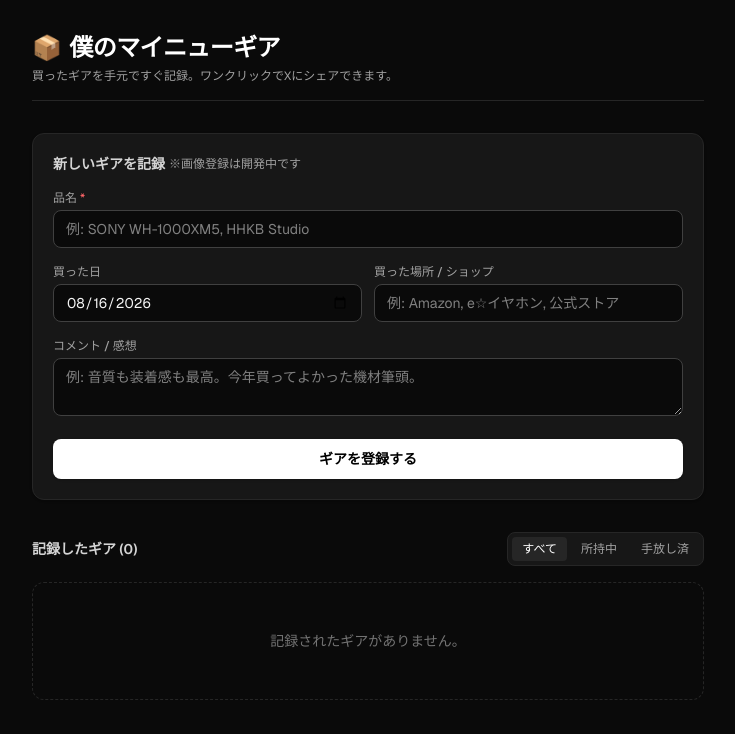
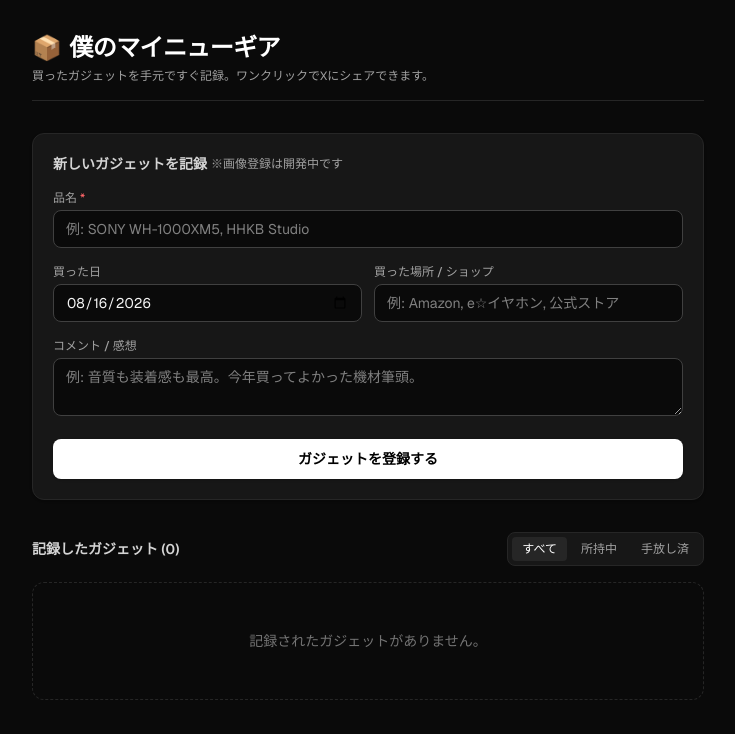
Before and after one commit to amiami/my_new_gear, a Next.js app: page / in a window 1280 px wide. Shown: the top 734 px of the page, without its empty margins (272-1007 px from the left). Built offline with nearby package versions, Linux system fonts and the light colour scheme.

Commit message:
style: 文言変更

```diff
--- a/app/layout.tsx
+++ b/app/layout.tsx
@@ -13,8 +13,8 @@ const geistMono = Geist_Mono({
 });
 
 export const metadata: Metadata = {
-  title: "Create Next App",
-  description: "Generated by create next app",
+  title: "僕のマイニューギア",
+  description: "購入したガジェットを簡単に記録・Xへシェアできるアプリ",
 };
 
 export default function RootLayout({ children }: LayoutProps<"/">) {
--- a/app/page.tsx
+++ b/app/page.tsx
@@ -106,7 +106,7 @@ export default function MyNewGearApp() {
             <span>📦</span> 僕のマイニューギア
           </h1>
           <p className="text-xs text-neutral-400 mt-1">
-            買ったギアを手元ですぐ記録。ワンクリックでXにシェアできます。
+            買ったガジェットを手元ですぐ記録。ワンクリックでXにシェアできます。
           </p>
         </header>
 
@@ -114,7 +114,7 @@ export default function MyNewGearApp() {
         <section className="bg-neutral-900 border border-neutral-800 rounded-xl p-5 shadow-sm">
           <div className="flex items-center mb-4">
             <h2 className="text-sm font-semibold text-neutral-300 me-1">
-              新しいギアを記録
+              新しいガジェットを記録
             </h2>
             <p className="text-xs text-neutral-400">※画像登録は開発中です</p>
           </div>
@@ -176,16 +176,16 @@ export default function MyNewGearApp() {
               type="submit"
               className="w-full py-2.5 bg-white text-black font-semibold rounded-lg text-sm hover:bg-neutral-200 transition-colors shadow"
             >
-              ギアを登録する
+              ガジェットを登録する
             </button>
           </form>
         </section>
 
-        {/* ギア一覧 */}
+        {/* ガジェット一覧 */}
         <section className="space-y-4">
           <div className="flex items-center justify-between">
             <h2 className="text-sm font-semibold text-neutral-300">
-              記録したギア ({filteredGears.length})
+              記録したガジェット ({filteredGears.length})
             </h2>
 
             {/* フィルタータブ */}
@@ -208,7 +208,7 @@ export default function MyNewGearApp() {
 
           {filteredGears.length === 0 ? (
             <div className="text-center py-12 border border-dashed border-neutral-800 rounded-xl text-neutral-500 text-sm">
-              記録されたギアがありません。
+              記録されたガジェットがありません。
             </div>
           ) : (
             <div className="grid grid-cols-1 gap-3">
```
